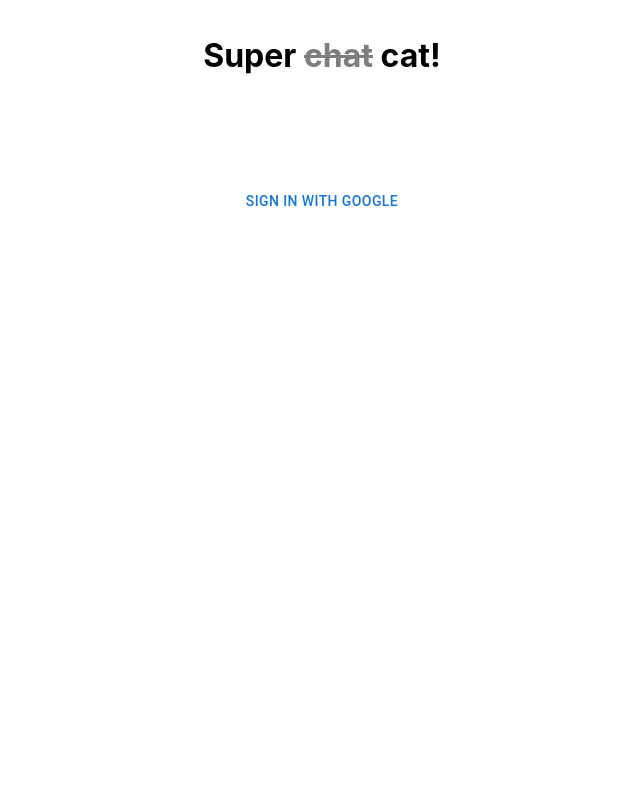
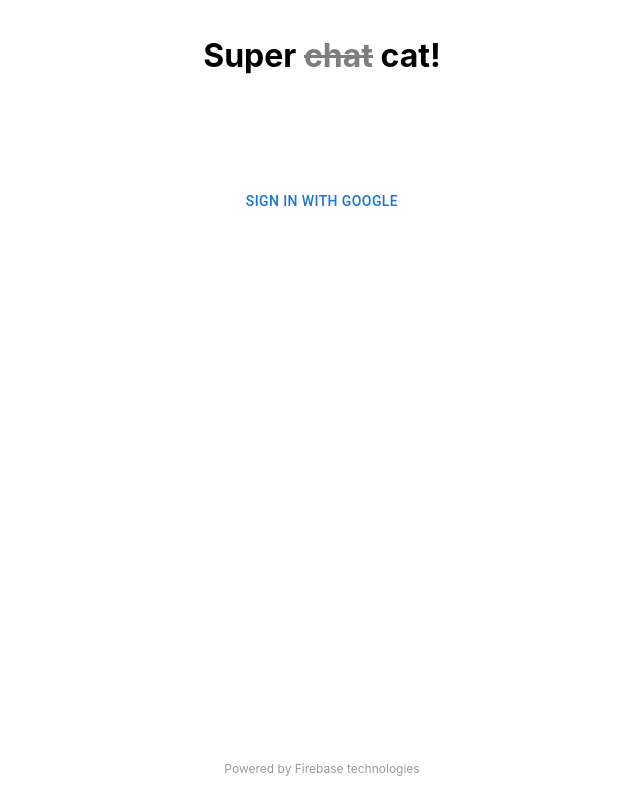
Before and after one commit to jasonkylefrank/react-firebase-chat, a React (Create React App) app: page / in a window 1280 px wide. Shown: the whole page, without its empty margins (318-958 px from the left). Built offline with nearby package versions, Linux system fonts and the light colour scheme; no server answers.

Commit message:
(1) Added if/else Firebase setup (2) Added footer

```diff
--- a/src/App.js
+++ b/src/App.js
@@ -17,8 +17,20 @@
   display: flex;
   flex-direction: column;
   align-items: center;
+  min-height: 100vh;
 `;
 
+const Main = styled.main`
+  flex: 1;
+`;
+
+const Footer = styled.footer`
+  color: rgba(0,0,0, 0.4);
+  font-size: 12px;
+  height: 64px;
+  display: flex;
+  align-items: center;
+`;
 //#endregion ---
 
 //#region --- Firebase setup ---
@@ -33,14 +45,23 @@
   measurementId: "G-MLDBMTXQ8B"
 };
 
+
 const firebaseApp = initializeApp(firebaseConfig);
 getAnalytics(firebaseApp);
-// const db = getFirestore(firebaseApp);
+const db = initializeDB(firebaseApp);
 
-// --- Connect to emulated Firestore ---
-const db = getFirestore();
-connectFirestoreEmulator(db, 'localhost', 8080);
-// --- End emulated Firestore setup ---
+function initializeDB(firebaseApp) {
+  const isProduction = true; // TODO: Use an environment variable for this
+  if (isProduction) {
+    return getFirestore(firebaseApp);
+  }
+  else {
+    // --- Connect to emulated Firestore ---
+    const emulatedDB = getFirestore();
+    connectFirestoreEmulator(emulatedDB, 'localhost', 8080);
+    return emulatedDB;
+  }
+};
 
 const auth = getAuth(firebaseApp);
 //#endregion ---
@@ -54,9 +75,10 @@
     <Container>
       <AppHeader />
 
-      <section>
+      <Main>
         { user ? <ChatRoom auth={auth} db={db} /> : <SignIn auth={auth} /> }
-      </section>
+      </Main>
+      <Footer>Powered by Firebase technologies</Footer>
     </Container>
   );
 }
```
